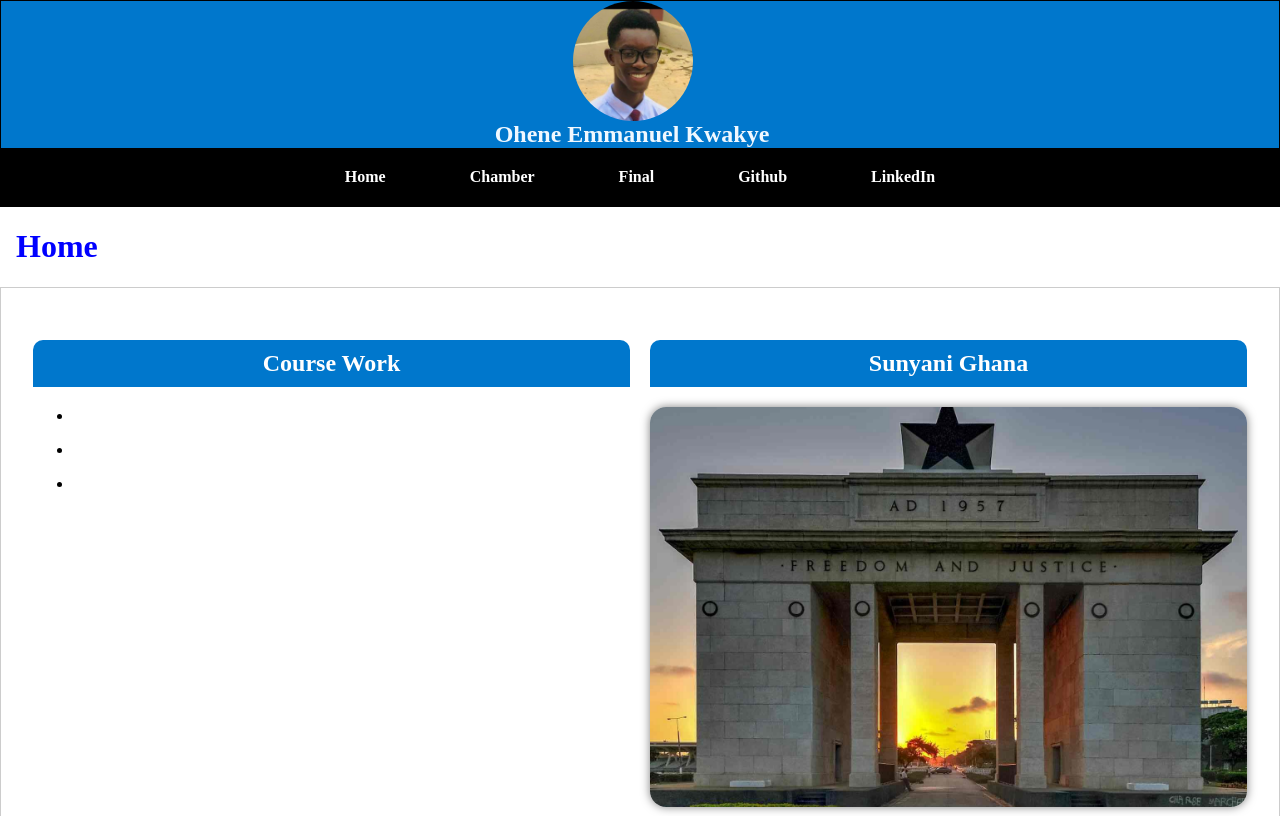
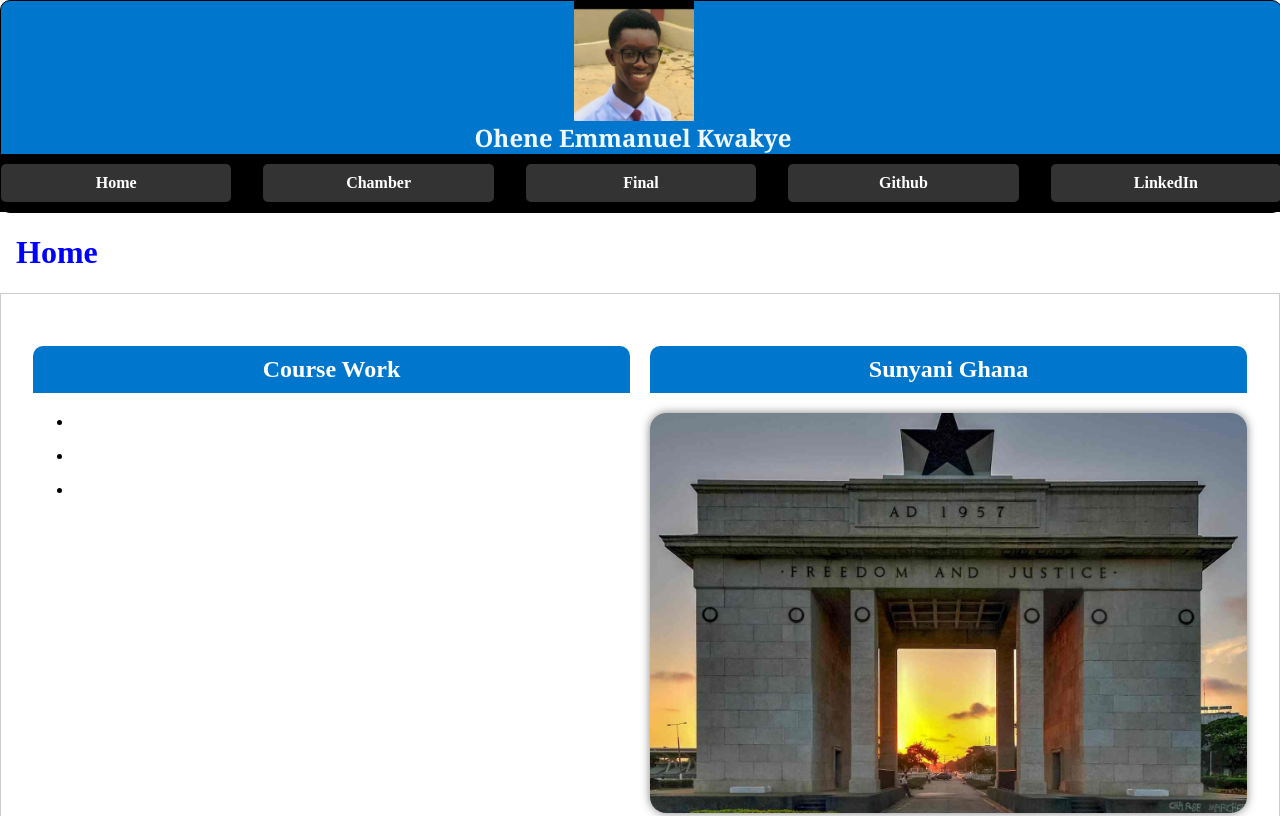
Before and after one commit to oheneemmanuel/wdd231, a plain HTML site: page index.html in a window 1280 px wide. Shown: the top 816 px of the page. Drawn offline with Linux system fonts and the light colour scheme.

Commit message:
made some changes to the css

```diff
--- a/styles/base-large.css
+++ b/styles/base-large.css
@@ -5,6 +5,7 @@
         border: 1px solid;
         background: #0077cc;
         margin: 0;
+        width: 100%;
         margin-bottom: 1rem;
         padding: 0;
         align-items: center;
@@ -12,15 +13,18 @@
 
     }
     header img {
-        border-radius: 50%;
+
         margin-right: 15px;
 
     }
     span {
+
         font-size: 1.5rem;
         font-weight: bold;
         color: aliceblue;
         flex-grow: 1;
+
+
     }
     h1 {
         color: blue;
@@ -40,7 +44,7 @@
         background: black;
         padding: 10px;
         width: 100%;
-        gap: 4rem;
+        gap: 2rem;
         border-bottom: 1rem;
 
 
--- a/styles/base.css
+++ b/styles/base.css
@@ -14,13 +14,27 @@ html, body {
 }
 header {
     display: flex;
-    justify-content: center;
-    background: tomato;
+    flex-direction: column;
+    align-items: center;
+    justify-content: space-between;
+    padding: 1rem;
+    border: 2px;
+    border-radius: 10px;
+    width: 100%;
+    margin: 0 auto;
+    background: slateblue;
+    opacity: 1.5;
+
 }
 span {
-    align-self: center;
-    font-size: 2rem;
+    font-family: Georgia, 'Times New Roman', Times, serif;
+    color: #fff;
+    font-size: 20px;
     margin-right: 1rem;
+    flex-grow: 1;
+    align-items: center;
+    justify-self: left;
+
 }
 
 h1 {
@@ -28,21 +42,28 @@ h1 {
     color: blue;
 }
 #menu {
-    display: block;
-    height: 40px;
-    width: 3rem;
-    top: 0;
-    position: absolute;
-    right: 20px;
+
     background: none;
     cursor: pointer;
     border: none;
+    top: 0;
+    width: 80px;
+    height: 80px;
+    font-size: 50px;
+    right: 15px;
+    margin-right: 30px;
+    position: absolute;
+
 
 }
 #menu-option {
     display: none;
     align-items: center;
     flex-direction: column;
+    text-align: center;
+    width: 100%;
+    background: rgba(0, 0, 0, 0.5);
+
 }
 
 
@@ -52,9 +73,15 @@ h1 {
 }
 #menu.show::before {
     content: "✖";
+    color: red;
+
 }
 #menu-option.show {
     display: flex;
+    flex-direction: column;
+    text-align: center;
+    gap: 1rem;
+    width: 50%;
 
 }
 
@@ -62,33 +89,30 @@ h1 {
 
 
 nav {
-    display: flex;
-    flex-direction: column;
-    justify-content: center;
+    background-color: rgba(70 83 107 / 100%);
+    opacity: 1;
+    margin: 0 auto;
+
 }
 nav a {
     display: block;
-    text-align: center;
     padding: 10px;
     text-decoration: none;
-    justify-content: space-around;
-    color: white;
+    background: #333;
+    color: #fff;
+    border-radius: 5px;
+    width: 50%;
 
 }
 #menu-option.show a:hover {
     background: gray;
+    text-decoration: underline;
     opacity: 1;
     border: 1px solid;
     border-radius: 1rem;
     transform: scale(1.1);
 }
 
-span {
-        font-size: 1rem;
-        font-weight: bold;
-        color: aliceblue;
-
-    }
 
 
 
@@ -159,8 +183,10 @@ button:active {
 }
 .course-item {
     border: 1px solid;
+    border-radius: 1rem;
     margin: 1rem;
-    width: 50%;
+    padding: 0;
+    width: 60%;
     height: auto;
     text-align: center;
     background-color: sienna;
@@ -185,5 +211,6 @@ footer {
     padding: 0;
     height: 5rem;
     text-align: center;
+    margin-top: 3rem;
 
 }
```
